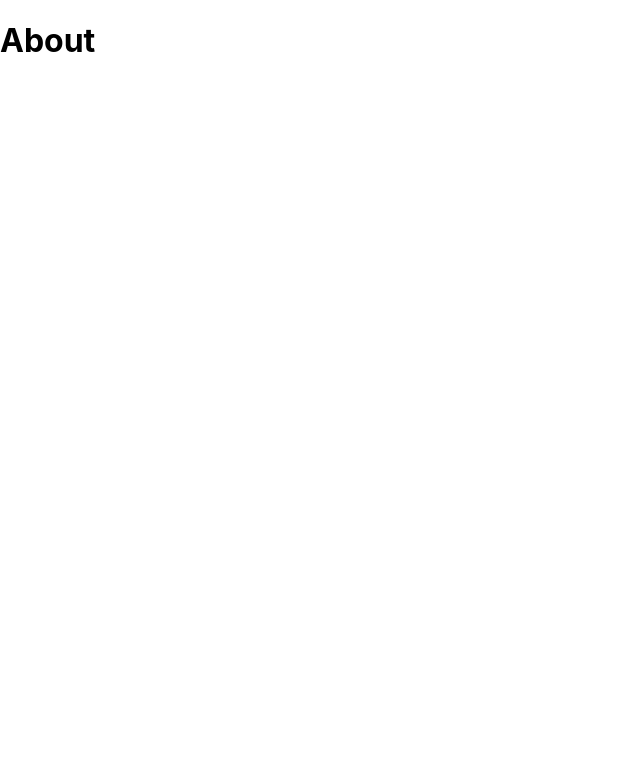
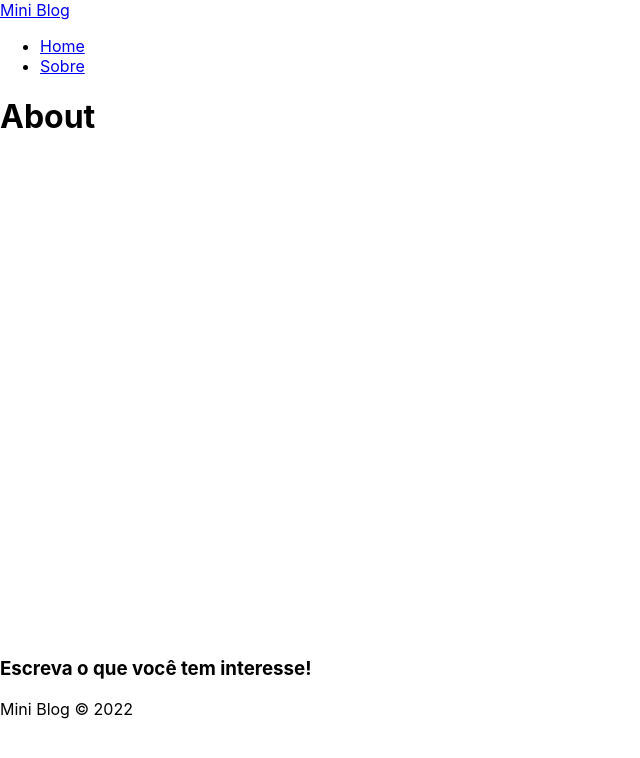
Before and after one commit to MatheusCavalini/miniblog, a React (Create React App) app: page /about in a window 1280 px wide. Shown: the top 758 px of the page, without its empty margins (0-640 px from the left). Built offline with nearby package versions, Linux system fonts and the light colour scheme.

Commit message:
jsx navbar e footer

```diff
--- a/src/App.js
+++ b/src/App.jsx
@@ -5,18 +5,22 @@
 //pages
 import Home from './pages/home/Home';
 import About from './pages/about/About';
+import NavBar from './components/Navbar';
+import Footer from './components/Footer';
 
 
 function App() {
   return (
     <div className="App">
       <BrowserRouter>
+      <NavBar/>
         <div className='container'>
           <Routes>
             <Route path='/' element={<Home/>}/>
             <Route path='/about' element={<About/>}/>
           </Routes>
         </div>
+      <Footer/>
       </BrowserRouter>
     </div>
   );
--- /dev/null
+++ b/src/components/Footer.jsx
@@ -0,0 +1,9 @@
+import styles from './Footer.module.css'
+
+const Footer = () =>{
+    return <footer>
+        <h3>Escreva o que você tem interesse!</h3>
+        <p>Mini Blog &copy; 2022</p>
+    </footer>
+}
+export default Footer
--- /dev/null
+++ b/src/components/Navbar.jsx
@@ -0,0 +1,27 @@
+import { NavLink } from 'react-router-dom'
+
+//CSS
+import styles from './Navbar.module.css'
+
+const Navbar = () => {
+
+    return <nav>
+        <NavLink to="/">
+            Mini <span>Blog</span>
+        </NavLink>
+        <ul>
+            <li>
+                <NavLink to="/">
+                    Home
+                </NavLink>
+            </li>
+            <li>
+                <NavLink to="/about">
+                    Sobre
+                </NavLink>
+            </li>
+        </ul>
+    </nav>
+
+}
+export default Navbar
```
Also changed, not shown: src/components/Footer.module.css (added), src/components/Navbar.module.css (added), src/pages/about/About.jsx (renamed from src/pages/about/About.js), src/pages/home/Home.jsx (renamed from src/pages/home/Home.js).
